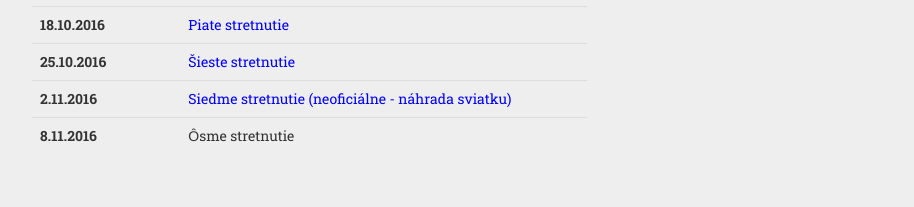
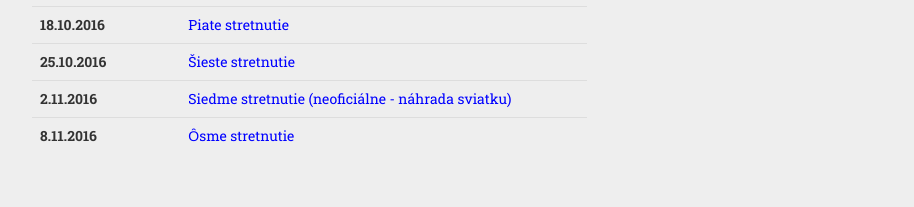
Before and after one commit to next-dimension-team/next-dimension-team.github.io, a website: page index.html in a window 1280 px wide. Shown: the part 2147-2354 px from the top of the page, without its empty margins (38-952 px from the left). Drawn offline with nearby package versions, Linux system fonts and the light colour scheme; a web font is replaced by a local one.

Commit message:
Fix link

```diff
--- a/index.html
+++ b/index.html
@@ -147,7 +147,7 @@
                             </tr>
                             <tr>
                                 <th scope="row">8.11.2016</th>
-                                <td><a href="documents/zapisnica_8.pdf" style="color:blue"></a>Ȏsme stretnutie</td>
+                                <td><a href="documents/zapisnica_8.pdf" style="color:blue">Ȏsme stretnutie</a></td>
                             </tr>
                         </tbody>
                     </table>
```
